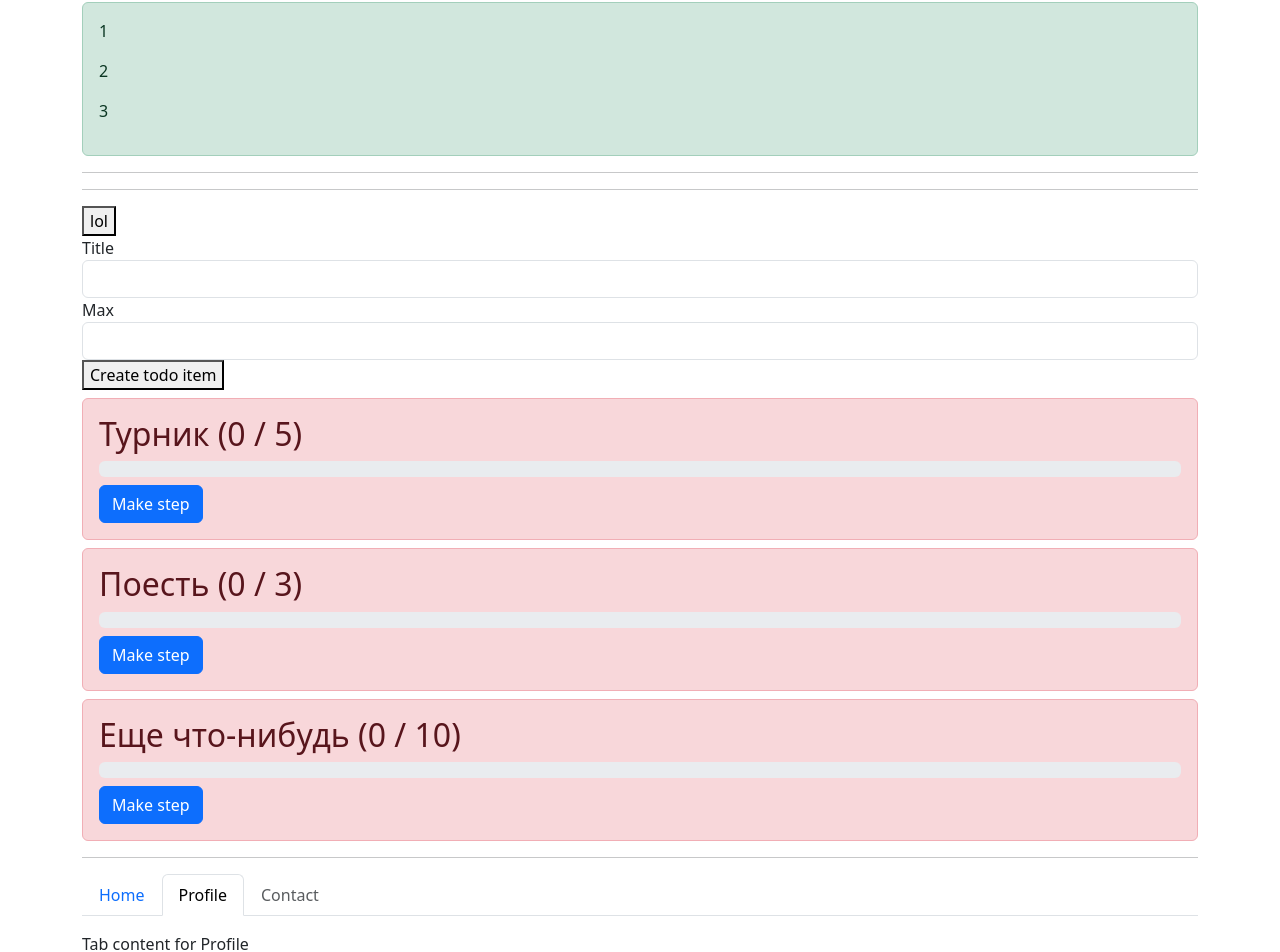
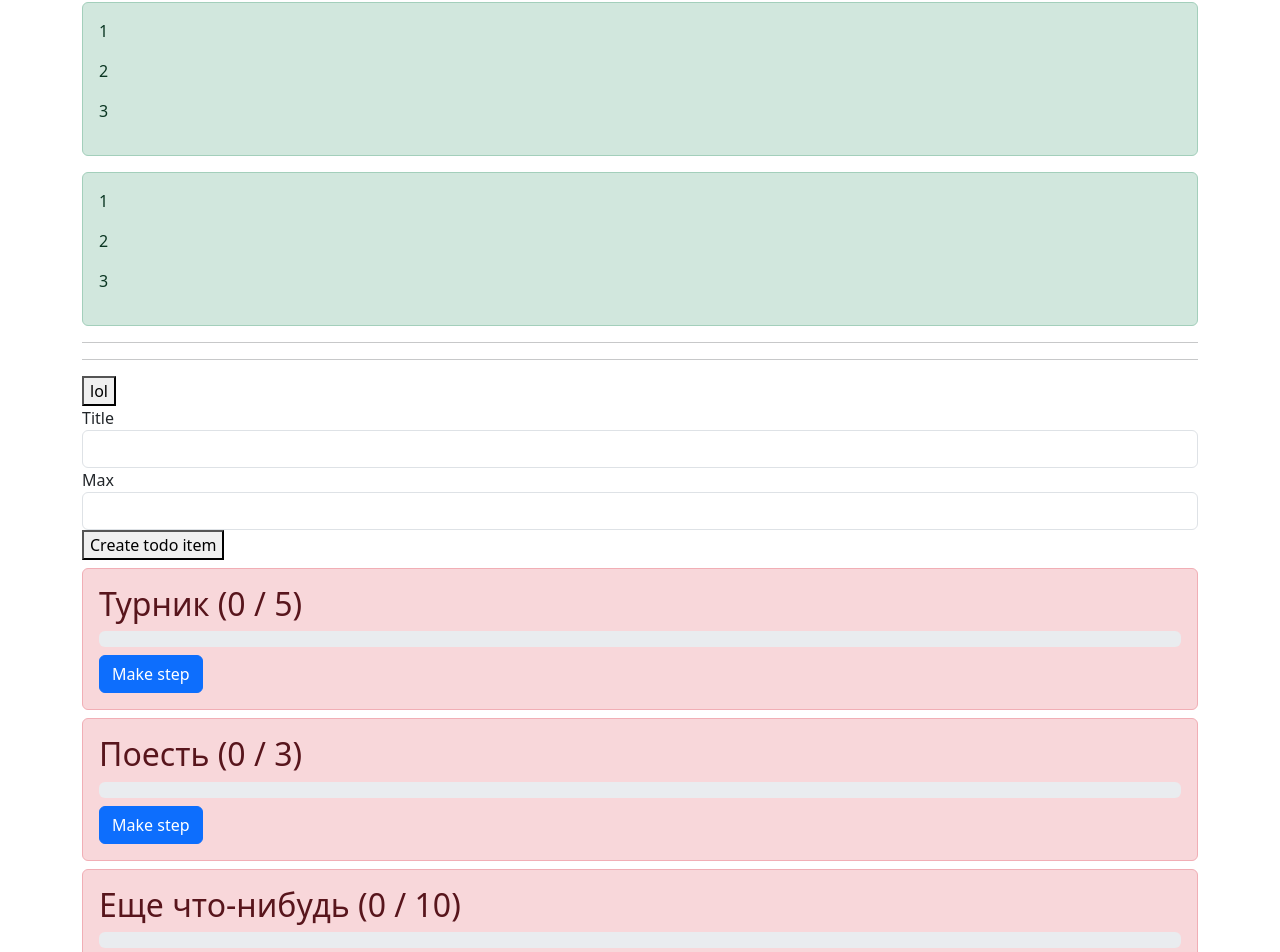
Before and after one commit to Alexey197/React_2023_HT1, a React (Vite) app: page / in a window 1280 px wide. Shown: the part 1261-2213 px from the top of the page. Built offline with nearby package versions, Linux system fonts and the light colour scheme.

Commit message:
react-intersection-observer

```diff
--- a/package.json
+++ b/package.json
@@ -14,7 +14,8 @@
     "prop-types": "^15.8.1",
     "react": "^18.2.0",
     "react-bootstrap": "^2.9.1",
-    "react-dom": "^18.2.0"
+    "react-dom": "^18.2.0",
+    "react-intersection-observer": "^9.5.3"
   },
   "devDependencies": {
     "@types/react": "^18.2.15",
--- a/src/App.jsx
+++ b/src/App.jsx
@@ -6,6 +6,7 @@ import Tab from 'react-bootstrap/Tab';
 import Tabs from 'react-bootstrap/Tabs';
 import Modal from './components/Modal.jsx';
 import AlertBox from './components/AlertBox.jsx';
+import AlertBoxNativeHook from './components/AlertBoxNativeHook.jsx';
 
 function App() {
  const [ items, setItems ] = useState([
@@ -61,6 +62,11 @@ function App() {
       <p>2</p>
       <p>3</p>
     </AlertBox>
+    <AlertBoxNativeHook>
+      <p>1</p>
+      <p>2</p>
+      <p>3</p>
+    </AlertBoxNativeHook>
     <hr/>
     <h3>{login}</h3>
     <hr/>
--- /dev/null
+++ b/src/components/AlertBoxNativeHook.jsx
@@ -0,0 +1,18 @@
+import { useRef } from "react"
+import styles from './AlertBox.module.css'
+import { useInView } from 'react-intersection-observer'
+
+function AlertBoxNativeHook({ children }) {
+  const { ref, inView } = useInView({
+    threshold: 0.5,
+    triggerOnce: true
+  })
+
+  return <div
+    className={`alert alert-success ${styles.alert} ${inView ? styles.alertShowed : ''}`}
+    ref={ref}>
+    {children}
+  </div>
+}
+
+export default AlertBoxNativeHook
--- a/src/hooks/useIntersectionObserver.js
+++ b/src/hooks/useIntersectionObserver.js
@@ -15,6 +15,8 @@ export default function useIntersectionObserver(elRef, rootMargin = '0px', onlyF
 
     observer.observe(elRef.current)
 
+    return () => observer.disconnect()
+
   }, [])
 
   return entry
```
Also changed, not shown: 1 other file (tests, documents, lock files or other folders).
